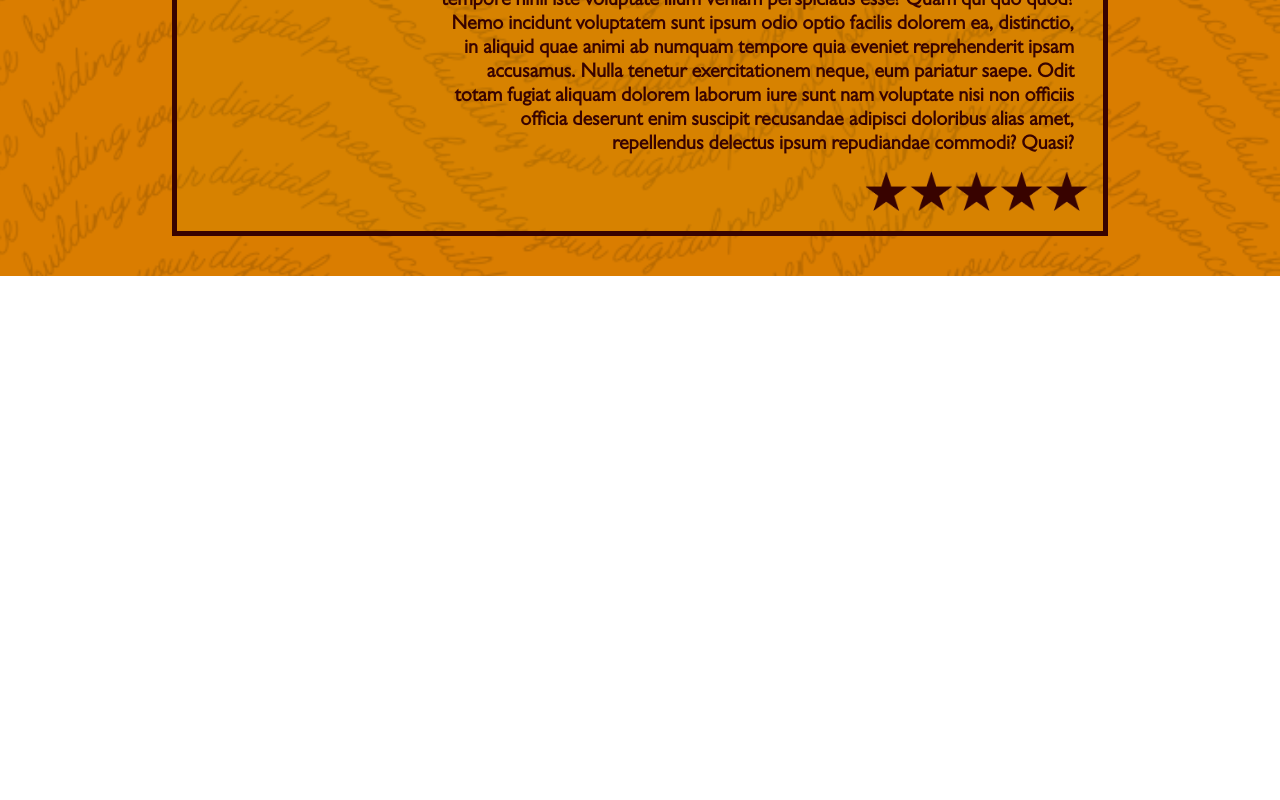
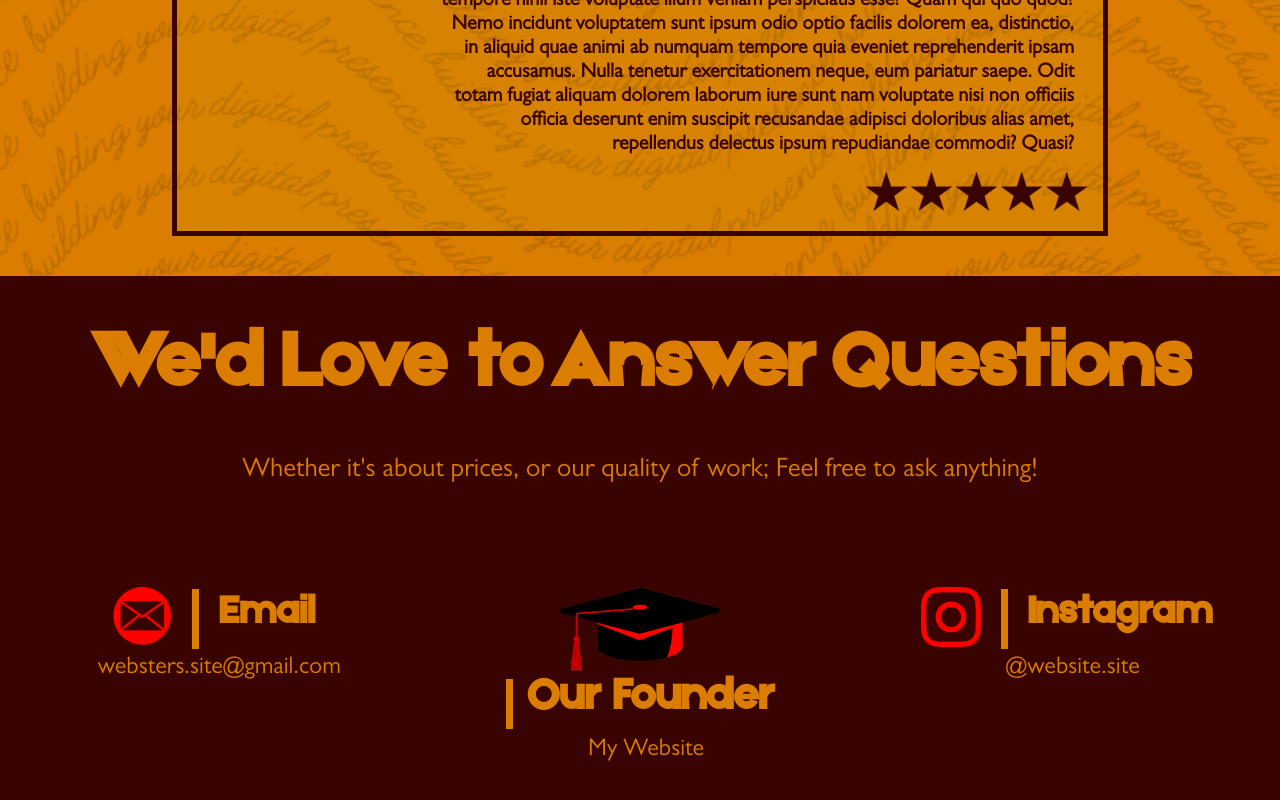
Before and after one commit to izaankhan0/websters2, a React (Vite) app: page / in a window 1280 px wide. Shown: the part 6308-7108 px from the top of the page. Before the commit the page ends 6584 px from the top, so only its background shows below. Built offline with nearby package versions, Linux system fonts and the light colour scheme.

Commit message:
added and styled contact footer page

```diff
--- a/index.html
+++ b/index.html
@@ -3,6 +3,7 @@
   <head>
     <meta charset="UTF-8" />
     <meta name="viewport" content="width=device-width, initial-scale=1.0" />
+    <link rel="shortcut icon" href="./public/assets/media/websters-logo.png" type="image/x-icon">
     <title>Websters</title>
   </head>
   <body>
--- a/src/App.jsx
+++ b/src/App.jsx
@@ -7,7 +7,7 @@
 import Forms from "./components/forms"
 import Process from "./components/process"
 import Reviews from "./components/reviews"
-// import Contact from "./components/contact"
+import Contact from "./components/contacts"
 
 function App() {
   return <div className="container">
@@ -19,6 +19,7 @@
   <Forms />
   <Process />
   <Reviews />
+  <Contact />
 
 </div>
 
--- a/src/components/contact.jsx
+++ b/src/components/contact.jsx
@@ -1,8 +1,15 @@
 import React, { useState } from 'react'
-import '../styles/contacts.css'
+import '../styles/contact.css'
 
-function contacts(){
-
+function contact(props){
+    return <div className="contact">
+                <div className="contact-top">
+                    <a href={props.a}><img src={props.img} alt="" /></a>
+                    <div className="vertical-line"></div>
+                    <h2>{props.h2}</h2>
+                </div>
+                <a href={props.a}><h3>{props.h3}</h3></a>
+            </div>
 }
 
-export default contacts;
+export default contact;
--- /dev/null
+++ b/src/components/contacts.jsx
@@ -0,0 +1,29 @@
+import React, { useState } from 'react';
+import Contact from "./contact"
+import '../styles/contacts.css'
+
+function contacts(){
+    return <div className="contacts" id="contacts">
+
+                <div className="top">
+                    <h1>We'd Love to Answer Questions</h1>
+                    <p>Whether it's about prices, or our quality of work; Feel free to ask anything!</p>
+                </div>
+                <div className="bottom">
+                    <Contact img ="../../assets/media/17.png" h2 ="Email" h3= "websters.site@gmail.com" a="" />
+
+                    <div className="contact contact-u">
+                        <a href="https://izaankhan0.github.io/portfolio"><img src="../../assets/media/hat-bright.png" alt="" /></a>
+                        <div className="contact-top">
+                            <div className="vertical-line"></div>
+                            <h2>Our Founder</h2>
+                        </div>
+                        <a href="https://izaankhan0.github.io/portfolio"><h3>My Website</h3></a>
+                    </div>
+
+                    <Contact img ="../../assets/media/18.png" h2 ="Instagram" h3= "@website.site" a="" />
+                </div>
+    </div>
+}
+
+export default contacts;
--- /dev/null
+++ b/src/styles/contact.css
@@ -0,0 +1,53 @@
+.contact-top > a > img{
+    width: 60px;
+    transition: 200ms ease;
+
+}
+.contact-top > a > img:hover{
+    transform: scale(1.1);
+}
+.contact-top > .vertical-line{
+    width: 7px;
+    height: 60px;
+    background-color: #da7d00;
+    margin: 0px 20px;
+}
+.contact-top{
+        display: flex;
+        justify-content: center;
+        align-items: center;
+
+}
+.contact{
+    width: 300px;
+}
+.contact-top > h2{
+    color: #da7d00;
+    font-family: 'Etna', sans-serif;
+    font-size: 30pt;
+    font-weight: 900 !important;
+    margin-bottom: 13px;
+    text-decoration: none !important;
+    list-style: none;
+
+}
+.contact> a > h3{
+    color: #da7d00;
+    font-family: 'Gill', sans-serif;
+    margin-top: 4px;
+    margin-left: 12px;
+    font-size: 18pt;
+    font-weight: 200;
+    text-align: center;
+    text-decoration: none !important;
+    list-style: none;
+    transition: 200ms ease;
+}
+.contact> a > h3:hover{
+    transform: scale(1.1);
+    font-weight: 700;
+    color: #ff9100;
+}
+.contact> a {
+    text-decoration: none !important;
+}
--- a/src/styles/contacts.css
+++ b/src/styles/contacts.css
@@ -0,0 +1,40 @@
+.contacts{
+    min-height: 620px;
+    background-color: #380300;
+
+}
+.top > h1{
+    color:#da7d00 ;
+    padding-top: 50px;
+}
+.top > p{
+    color:#da7d00 ;
+    font-weight: 200;
+    font-size: 20pt;
+    margin: 20px 0px;
+}
+.bottom{
+    display: flex;
+    margin-top: 100px;
+    justify-content: space-around;
+}
+.contact-u > a > img{
+    width: 160px;
+    transition: 200ms ease;
+}
+.contact-u > a > img:hover{
+    transform: scale(1.1);
+}
+.contact-u{
+    display: flex;
+    flex-direction: column;
+    align-items: center;
+}
+.contact-u > .contact-top > .vertical-line{
+    margin-left: 0px;
+    margin-right: 14px;
+    height: 50px;
+}
+.contact-u > .contact-top > h2{
+    font-size: 34pt;
+}
--- a/src/styles/hero.css
+++ b/src/styles/hero.css
@@ -223,13 +223,16 @@
     .logo{
         width: 325px;
     }
-    h1{
+    .main > h1{
         margin-left: 10px !important;
-        font-size: 24px !important;
+        font-size: 24pt !important;
     }
     .main > button{
         padding: 10px 15px 16px 19px;
         font-size: 16pt;
         margin-top: 50px;
     }
+    .main > a > button{
+        font-size: 18pt !important;
+    }
 }
```
Also changed, not shown: public/assets/media/websters-logo-hat.png (added), public/assets/media/websters-logo.png (added).
